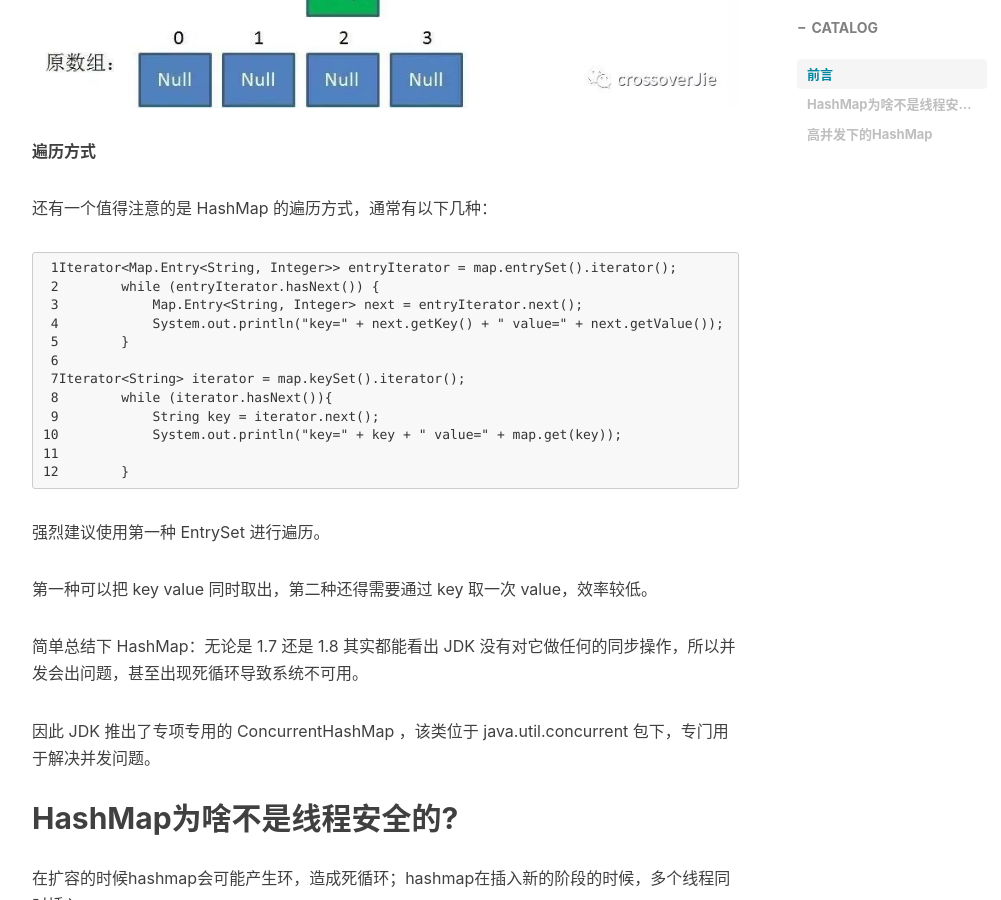
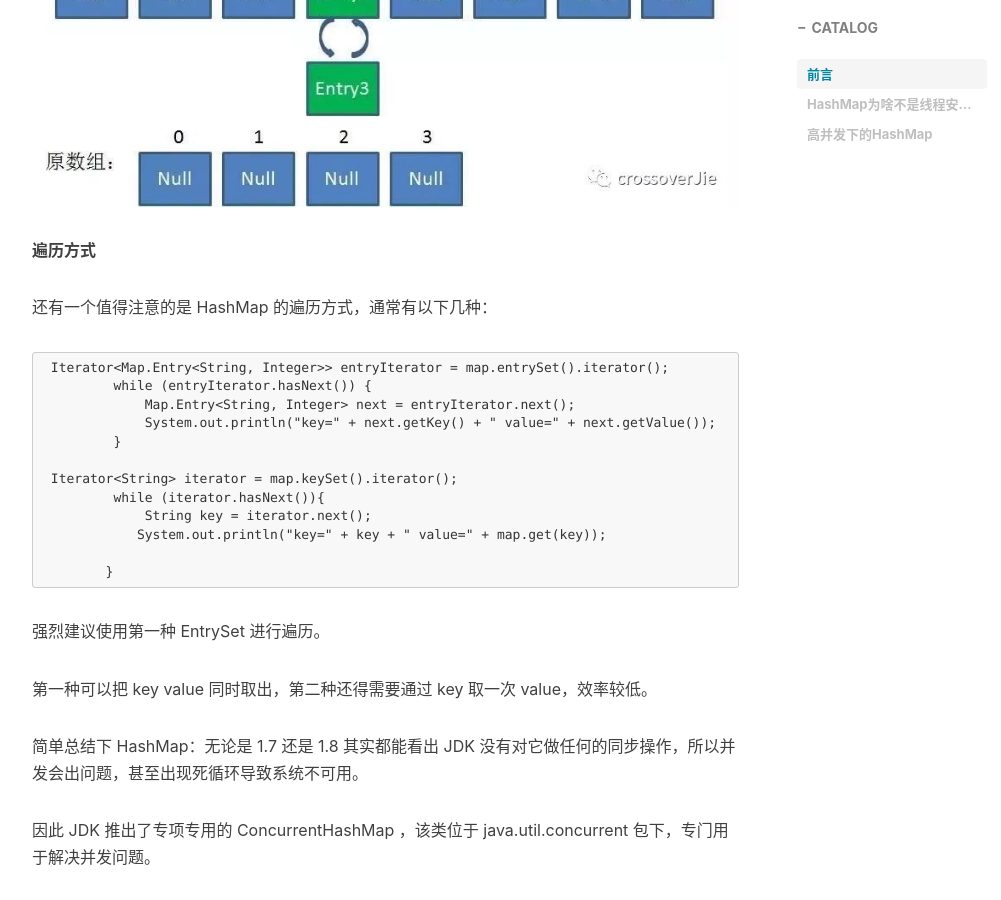
Before and after one commit to 17674032595/17674032595.github.io, a Jekyll site: the page built from _posts/2019-02-26-HashMap.md, in a window 1280 px wide and 900 px high, scrolled down 11665 px. Shown: the whole window, without its empty margins (233-1234 px from the left). Built offline with Jekyll 4.4.1, drawn with Linux system fonts in a browser that asks for light colours; nearby versions of some CDN libraries; comment, search, counter and statistics services are not loaded; some of the changed text lies outside the part shown.

Commit message:
2019-02-28

```diff
--- a/CNAME
+++ b/CNAME
@@ -1 +1 @@
-qiubaiying.top
+auto
--- a/_config.yml
+++ b/_config.yml
@@ -78,7 +78,7 @@
 
 # Google Analytics
 ga_track_id: 'UA-90855596-1'            # Format: UA-xxxxxx-xx
-ga_domain: qiubaiying.top               # 默认的是 auto, 这里我是自定义了的域名，你如果没有自己的域名，需要改成auto
+ga_domain: auto               # 默认的是 auto, 这里我是自定义了的域名，你如果没有自己的域名，需要改成auto
 
 
 
--- a/_posts/2019-02-26-HashMap.md
+++ b/_posts/2019-02-26-HashMap.md
@@ -325,15 +325,15 @@
 
 - 但是 HashMap 原有的问题也都存在，比如在并发场景下使用时容易出现死循环。
 
-    1final HashMap<String, String> map = new HashMap<String, String>();
-    2for (int i = 0; i < 1000; i++) {
-    3    new Thread(new Runnable() {
-    4        @Override
-    5        public void run() {
-    6            map.put(UUID.randomUUID().toString(), "");
-    7        }
-    8    }).start();
-    9}
+        final HashMap<String, String> map = new HashMap<String, String>();
+        for (int i = 0; i < 1000; i++) {
+            new Thread(new Runnable() {
+                @Override
+                public void run() {
+                    map.put(UUID.randomUUID().toString(), "");
+                }
+            }).start();
+        }
 
 但是为什么呢？简单分析下。
 
@@ -353,18 +353,18 @@
 
 还有一个值得注意的是 HashMap 的遍历方式，通常有以下几种：
 
-     1Iterator<Map.Entry<String, Integer>> entryIterator = map.entrySet().iterator();
-     2        while (entryIterator.hasNext()) {
-     3            Map.Entry<String, Integer> next = entryIterator.next();
-     4            System.out.println("key=" + next.getKey() + " value=" + next.getValue());
-     5        }
-     6
-     7Iterator<String> iterator = map.keySet().iterator();
-     8        while (iterator.hasNext()){
-     9            String key = iterator.next();
-    10            System.out.println("key=" + key + " value=" + map.get(key));
-    11
-    12        }
+     Iterator<Map.Entry<String, Integer>> entryIterator = map.entrySet().iterator();
+             while (entryIterator.hasNext()) {
+                 Map.Entry<String, Integer> next = entryIterator.next();
+                 System.out.println("key=" + next.getKey() + " value=" + next.getValue());
+             }
+
+     Iterator<String> iterator = map.keySet().iterator();
+             while (iterator.hasNext()){
+                 String key = iterator.next();
+                System.out.println("key=" + key + " value=" + map.get(key));
+
+            }
 
 强烈建议使用第一种 EntrySet 进行遍历。
 
```
